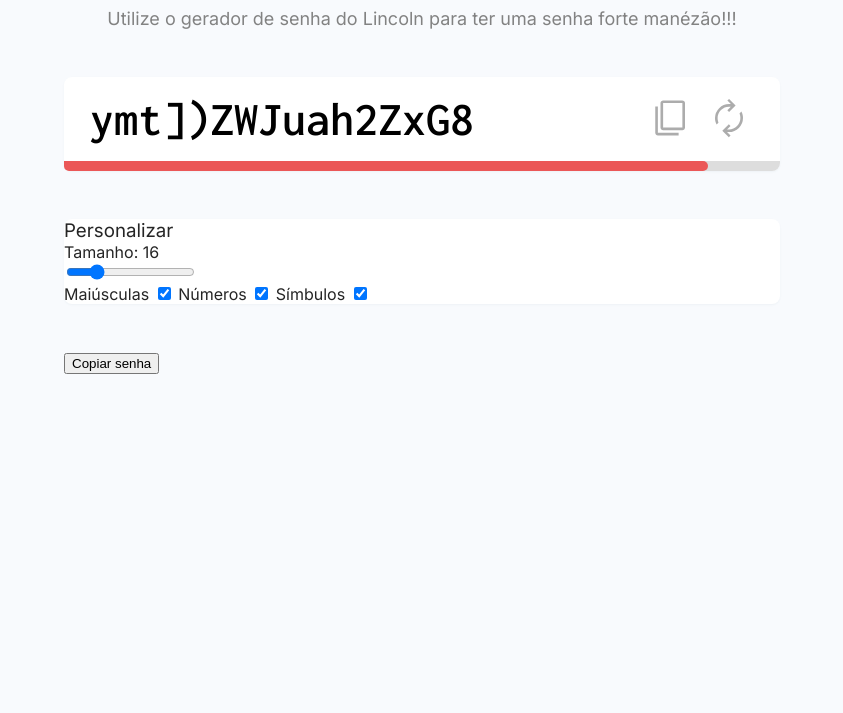
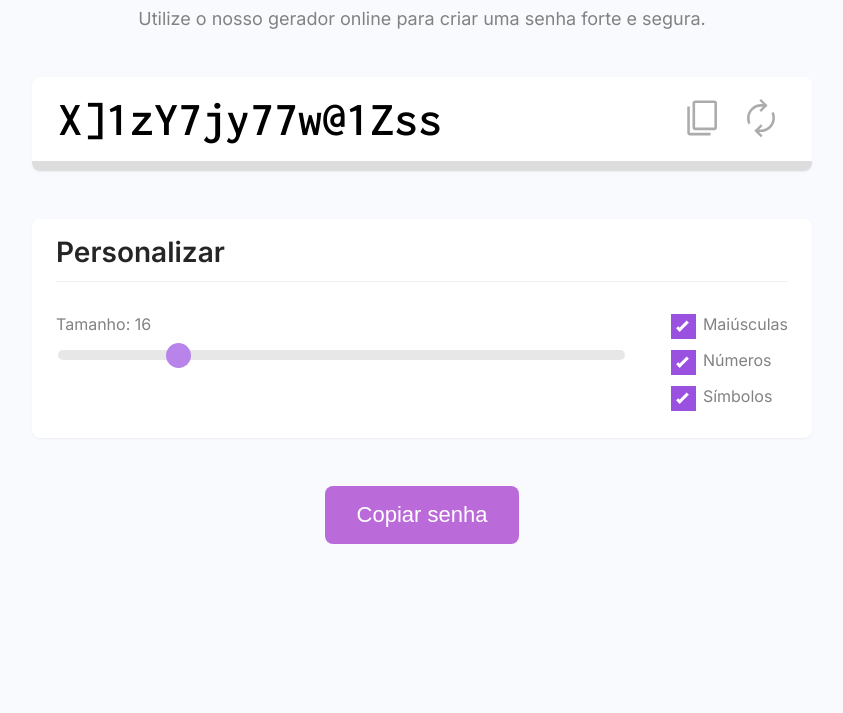
Before and after one commit to eilincoln/geradorSenhas, a plain HTML site: page password-generator/index.html in a window 1280 px wide. Shown: the part 87-800 px from the top of the page, without its empty margins (218-1061 px from the left). Drawn offline with Linux system fonts and the light colour scheme.

Commit message:
feito primeira parte CSS

```diff
--- a/password-generator/index.html
+++ b/password-generator/index.html
@@ -2,42 +2,43 @@
 <html lang="en">
 
 <head>
-    <meta charset="UTF-8">
-    <meta http-equiv="X-UA-Compatible" content="IE=edge">
-    <meta name="viewport" content="width=device-width, initial-scale=1.0">
-    <link rel="stylesheet" href="style.css">
-    <link rel="stylesheet" href="reset.css">
-    <link rel="preconnect" href="https://fonts.googleapis.com">
-    <link rel="preconnect" href="https://fonts.gstatic.com" crossorigin>
+    <meta charset="UTF-8" />
+    <meta http-equiv="X-UA-Compatible" content="IE=edge" />
+    <meta name="viewport" content="width=device-width, initial-scale=1.0" />
+    <link rel="preconnect" href="https://fonts.googleapis.com" />
+    <link rel="preconnect" href="https://fonts.gstatic.com" crossorigin />
     <link href="https://fonts.googleapis.com/css2?family=Inconsolata:wght@600&family=Inter:wght@400;600&display=swap"
-        rel="stylesheet">
-    <title>Password Generator</title>
+        rel="stylesheet" />
+    <link rel="stylesheet" href="reset.css" />
+    <link rel="stylesheet" href="style.css" />
+    <title>Document</title>
 </head>
 
 <body>
-    <main class="main">
+    <main>
         <section class="hero">
-            <h1 class="title">Gerador de Senha</h1>
-            <p class="subtitle">Utilize o gerador de senha do Lincoln para ter uma senha forte manézão!!!</p>
+            <h1 class="title">Gerador de senha</h1>
+            <p class="subtitle">
+                Utilize o nosso gerador online para criar uma senha forte e segura.
+            </p>
         </section>
 
         <section class="box">
             <div class="password">
                 <div class="text">
-                    <input type="text" name="password" id="password">
+                    <input type="text" name="password" id="password" />
                 </div>
                 <div class="actions">
                     <button id="copy-1">
-                        <img src="copy.svg" alt="copy_simbol" width="42">
+                        <img src="copy.svg" width="42" />
                     </button>
                     <button id="renew">
-                        <img src="renew.svg" alt="renew_simbol" width="42">
+                        <img src="renew.svg" width="42" />
                     </button>
                 </div>
             </div>
-
             <div class="security-indicator">
-                <div id="security-indicator-bar" class="bar critical" style="width: 90%"></div>
+                <div id="security-indicator-bar" class="bar" style="width: 90%"></div>
             </div>
         </section>
 
@@ -45,67 +46,99 @@
             <h3 class="title">Personalizar</h3>
             <div class="actions">
                 <div class="password-length">
-                    <p>Tamanho: <span id="password-lenght-text">16</span></p>
-                    <input type="range" name="password-lenght" id="password-lenght" value="16" min="4" max="64">
+                    <p>Tamanho: <span id="password-length-text">16</span></p>
+                    <input type="range" name="password-length" id="password-length" class="slider" value="16" min="4"
+                        max="64" />
                 </div>
                 <div class="config">
                     <label class="checkbox-container">
                         <span class="text">Maiúsculas</span>
-                        <input type="checkbox" id="uppercase-check" checked>
+                        <input type="checkbox" id="uppercase-check" checked />
                         <span class="checkmark"></span>
                     </label>
                     <label class="checkbox-container">
                         <span class="text">Números</span>
-                        <input type="checkbox" id="number-check" checked>
+                        <input type="checkbox" id="number-check" checked />
                         <span class="checkmark"></span>
                     </label>
                     <label class="checkbox-container">
-                        <span class="text">Símbulos</span>
-                        <input type="checkbox" id="symbol-check" checked>
+                        <span class="text">Símbolos</span>
+                        <input type="checkbox" id="symbol-check" checked />
                         <span class="checkmark"></span>
                     </label>
                 </div>
             </div>
         </section>
 
-
-
-        <button id="copy-2">Copiar senha</button>
+        <div class="submit">
+            <button id="copy-2">Copiar senha</button>
+        </div>
     </main>
-
     <script>
         const inputEl = document.querySelector("#password")
+        const upperCaseCheckEl = document.querySelector("#uppercase-check")
+        const numberCheckEl = document.querySelector("#number-check")
+        const symbolCheckEl = document.querySelector("#symbol-check")
+
         let passwordLength = 16
 
-        function generatorPassword() {
-            const chars = "abcdefghjkmnpqrstuvwxyzABCDEFGHJKLMNPQRSTUVWXYZ123456789?!@&*()[]"
+        function generatePassword() {
+            let chars = "abcdefghjkmnpqrstuvwxyz"
+
+            const upperCaseChars = "ABCDEFGHJKLMNPQRSTUVWXYZ"
+            const numberChars = "123456789"
+            const symbolChars = "?!@&*()[]"
+
+            if (upperCaseCheckEl.checked) {
+                chars += upperCaseChars
+            }
+
+            if (numberCheckEl.checked) {
+                chars += numberChars
+            }
+
+            if (symbolCheckEl.checked) {
+                chars += symbolChars
+            }
 
             let password = ""
 
             for (let i = 0; i < passwordLength; i++) {
-                const randonNumber = Math.floor(Math.random() * chars.length)
-                password += chars.substring(randonNumber, randonNumber + 1)
+                const randomNumber = Math.floor(Math.random() * chars.length)
+                password += chars.substring(randomNumber, randomNumber + 1)
             }
 
             inputEl.value = password
+
+            calculateQuality()
+        }
+
+        function calculateQuality() {
+            const percent = Math.round((passwordLength / 64) * 100)
+            console.log(percent)
         }
 
         function copy() {
             navigator.clipboard.writeText(inputEl.value)
+
         }
 
-        const passwordLengthEl = document.querySelector("#password-lenght")
-        passwordLengthEl.addEventListener('input', function () {
+        const passwordLengthEl = document.querySelector("#password-length")
+        passwordLengthEl.addEventListener("input", function () {
             passwordLength = passwordLengthEl.value
-            generatorPassword()
+            document.querySelector("#password-length-text").innerText =
+                passwordLength
+            generatePassword()
         })
+        upperCaseCheckEl.addEventListener("click", generatePassword)
+        numberCheckEl.addEventListener("click", generatePassword)
+        symbolCheckEl.addEventListener("click", generatePassword)
 
-        document.querySelector("#copy-1").addEventListener('click', copy)
-        document.querySelector("#copy-2").addEventListener('click', copy)
+        document.querySelector("#copy-1").addEventListener("click", copy)
+        document.querySelector("#copy-2").addEventListener("click", copy)
 
-        generatorPassword()
+        generatePassword()
     </script>
-
 </body>
 
 </html>
--- a/password-generator/style.css
+++ b/password-generator/style.css
@@ -1,10 +1,7 @@
 body {
   background-color: #f8fafd;
-    font-family: "Inter", sans-serif;
+  font-family: "Inter", sans- serif;
   color: #252525;
-}
-
-.main {
   padding: 2rem;
 }
 
@@ -17,21 +14,19 @@ main {
   text-align: center;
   padding-bottom: 3rem;
 }
-
 .hero .title {
   font-size: 2rem;
   font-weight: bold;
   padding-bottom: 1.5rem;
 }
-
 .hero .subtitle {
   font-size: 1.125rem;
   color: #828282;
 }
 
 .box {
-    background: #ffffff;
-    box-shadow: 0 1px 2px rgba(132, 148, 165, 0.08);
+  background: #fff;
+  box-shadow: 0 1px 2px rgba(132, 148, 165, 0.1);
   border-radius: 8px;
   margin-bottom: 3rem;
 }
@@ -41,11 +36,9 @@ main {
   align-items: center;
   padding: 1rem 1.5rem;
 }
-
 .password .text {
   flex: 1;
 }
-
 .password .text input {
   font-family: "Inconsolata", serif;
   font-size: 3rem;
@@ -60,7 +53,6 @@ main {
   -ms-user-select: none;
   user-select: none;
 }
-
 .password .actions button {
   background-color: transparent;
   border: none;
@@ -71,11 +63,10 @@ main {
 
 .security-indicator {
   height: 10px;
-    background-color: #dddddd;
+  background-color: #ddd;
   border-bottom-left-radius: 8px;
   border-bottom-right-radius: 8px;
 }
-
 .security-indicator .bar {
   height: 10px;
   border-top-right-radius: 8px;
@@ -84,19 +75,131 @@ main {
 
   transition: all 0.2s;
 }
-
 .security-indicator .bar.completed {
   border-top-right-radius: 0;
 }
-
 .security-indicator .bar.critical {
   background-color: #eb5757;
 }
-
 .security-indicator .bar.warning {
   background-color: #f2c94c;
 }
-
 .security-indicator .bar.safe {
   background-color: #27ae60;
 }
+
+.customize {
+  padding: 1rem 1.5rem;
+}
+.customize .title {
+  border-bottom: 1px solid #f0f0f0;
+  font-size: 1.75rem;
+  font-weight: bold;
+  margin-bottom: 2rem;
+  padding-bottom: 0.75rem;
+}
+.customize .actions {
+  display: flex;
+  gap: 3rem;
+  color: #828282;
+}
+.customize .password-length {
+  flex: 1;
+}
+.customize .password-length .slider {
+  appearance: none;
+  -webkit-appearance: none;
+  height: 10px;
+  background: #dddddd;
+  outline: none;
+  border-radius: 8px;
+  width: 100%;
+  opacity: 0.7;
+  transition: opacity 0.2s;
+  margin-top: 1rem;
+}
+.customize .password-length .slider:hover {
+  opacity: 1;
+}
+.customize .password-length .slider::-webkit-slider-thumb {
+  -webkit-appearance: none;
+  appearance: none;
+  width: 25px;
+  height: 25px;
+  border-radius: 25px;
+  background: #9b51e0;
+  cursor: pointer;
+}
+.customize .password-length .slider::-moz-range-thumb {
+  width: 25px;
+  height: 25px;
+  border-radius: 25px;
+  background: #9b51e0;
+  cursor: pointer;
+}
+
+.checkbox-container {
+  display: block;
+  position: relative;
+  padding-left: 2rem;
+  margin-bottom: 1rem;
+  cursor: pointer;
+  -webkit-user-select: none;
+  -moz-user-select: none;
+  -ms-user-select: none;
+  user-select: none;
+}
+.checkbox-container input {
+  position: absolute;
+  height: 0;
+  width: 0;
+  opacity: 0;
+  cursor: pointer;
+}
+.checkbox-container .checkmark {
+  position: absolute;
+  top: 0;
+  left: 0;
+  height: 25px;
+  width: 25px;
+  background-color: #dddddd;
+  transition: all 0.2s;
+}
+.checkbox-container:hover input ~ .checkmark {
+  background-color: #cccccc;
+}
+.checkbox-container input:checked ~ .checkmark {
+  background-color: #9b51e0;
+}
+.checkbox-container .checkmark:after {
+  content: "";
+  display: none;
+  position: absolute;
+  left: 9px;
+  top: 5px;
+  width: 5px;
+  height: 13px;
+  border: solid white;
+  border-width: 0 3px 3px 0;
+  transform: rotate(45deg);
+}
+.checkbox-container input:checked ~ .checkmark:after {
+  display: block;
+}
+
+.submit {
+  text-align: center;
+}
+.submit button {
+  background-color: #bb6bd9;
+  font-size: 1.375rem;
+  color: #fff;
+  border: none;
+  border-radius: 8px;
+  cursor: pointer;
+  padding: 1rem 2rem;
+  transition: all 0.2s;
+}
+.submit button:hover {
+  background-color: #9b51e0;
+}
```
Also changed, not shown: password-generator/reset.css (indentation only). Lines whose indentation alone changed are shown as unchanged.
